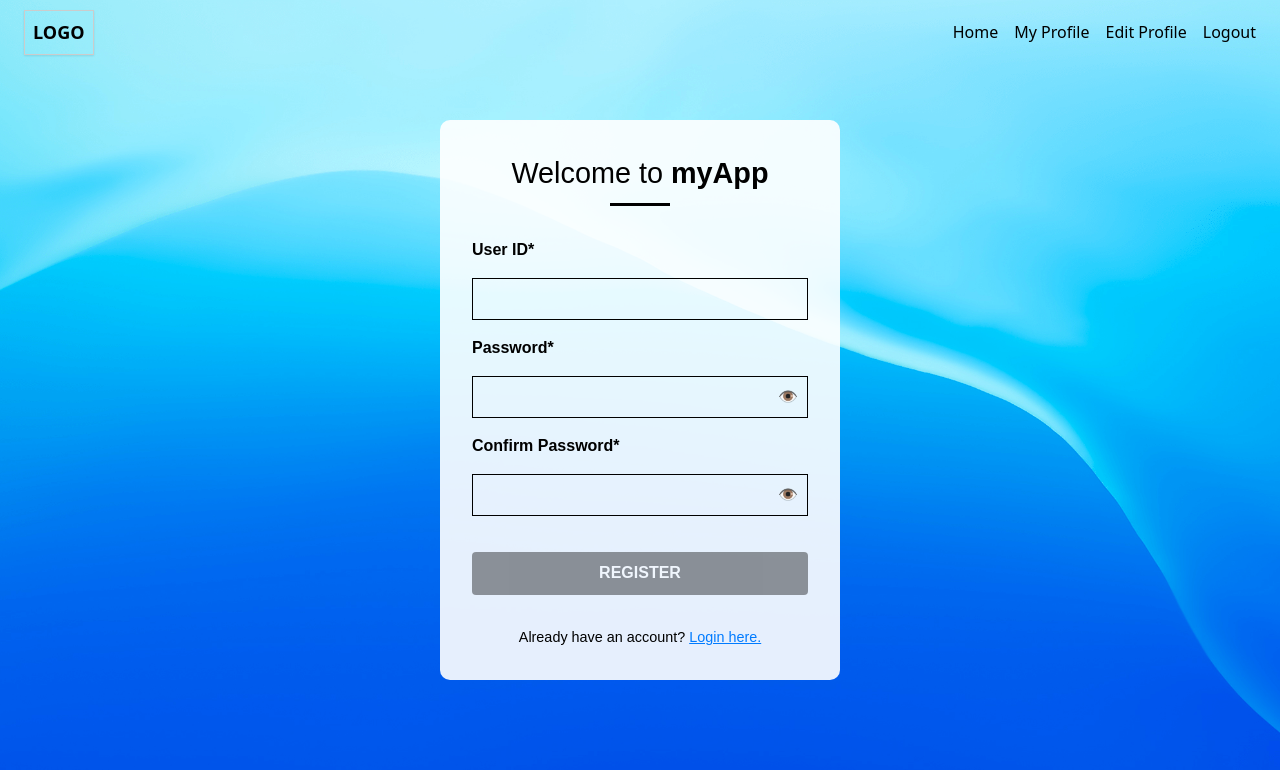
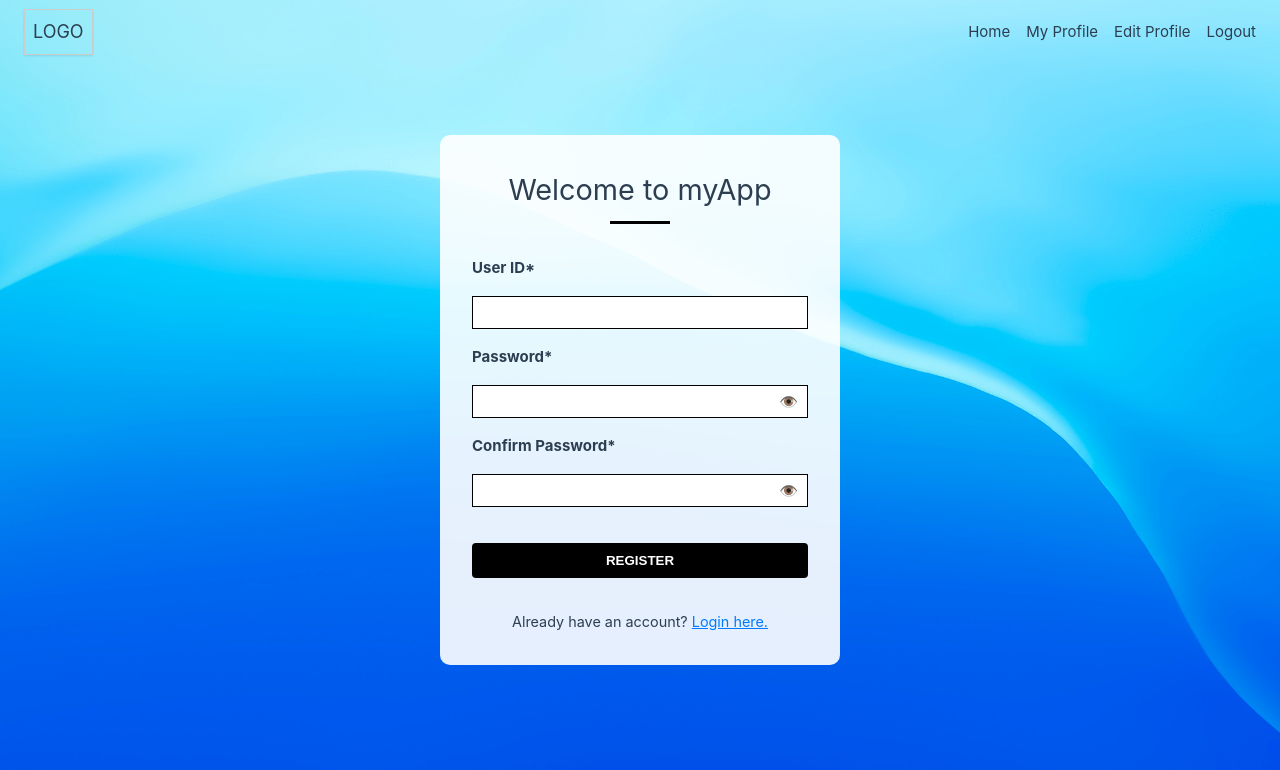
Before and after one commit to insomniaggwp/vue-convertium-test, a Vue app: page /register in a window 1280 px wide. Shown: the top 770 px of the page. Built offline with nearby package versions, Linux system fonts and the light colour scheme.

Commit message:
remove tailwind and vuetify

```diff
--- a/postcss.config.js
+++ /dev/null
@@ -1,6 +0,0 @@
-export default {
-  plugins: {
-    tailwindcss: {},
-    autoprefixer: {},
-  },
-};
--- a/src/assets/base.css
+++ b/src/assets/base.css
@@ -84,3 +84,8 @@ body {
   -webkit-font-smoothing: antialiased;
   -moz-osx-font-smoothing: grayscale;
 }
+
+a {
+  text-decoration: none;
+  color: unset;
+}
--- a/src/components/ErrorTooltip.vue
+++ b/src/components/ErrorTooltip.vue
@@ -1,7 +1,10 @@
 <template>
-  <div class="error-tooltip">
-    <em>{{ message }}</em>
-  </div>
+  <transition
+    enter-active-class="fade-in"
+    leave-active-class="fade-out"
+  >
+    <div v-if="visible" class="error-tooltip">{{ message }}</div>
+  </transition>
 </template>
 
 <style scoped>
@@ -23,7 +26,7 @@
   transition: opacity 0.3s ease;
   font-style: italic;
   box-shadow: 0 2px 6px rgba(0,0,0,0.2);
-  animation: slide-up-fade 0.5s ease forwards;
+  /* animation: slide-up-fade 0.5s ease forwards; */
 }
 
 /* Optional: triangle arrow */
@@ -38,6 +41,14 @@
   border-color: transparent transparent #f44336 transparent;
 }
 
+.fade-in {
+  animation: slide-up-fade 0.5s ease forwards;
+}
+
+.fade-out {
+  animation: slide-down-fade 0.5s ease forwards;
+}
+
 /* Animation */
 @keyframes slide-up-fade {
   0% {
@@ -50,8 +61,19 @@
   }
 }
 
+@keyframes slide-down-fade {
+  0% {
+    opacity: 1;
+    transform: translate(-50%, 0);
+  }
+  100% {
+    opacity: 0;
+    transform: translate(-50%, 10px);
+  }
+}
+
 </style>
 
 <script setup>
-  defineProps({ message: String})
+  defineProps({ message: String, visible: Boolean })
 </script>
--- a/src/layouts/AuthLayout.vue
+++ b/src/layouts/AuthLayout.vue
@@ -19,7 +19,6 @@
   display: flex;
   justify-content: center;
   align-items: center;
-  font-family: sans-serif;
 }
 
 .auth-container {
--- a/src/layouts/BaseLayout.vue
+++ b/src/layouts/BaseLayout.vue
@@ -56,6 +56,12 @@ function goToDashboard() {
   min-height: 100vh;
   display: flex;
   flex-direction: column;
+}
+
+button {
+  all: unset;
+  cursor: pointer;
+  font: inherit;
 }
 
 .header {
--- a/src/plugins/vuetify.js
+++ /dev/null
@@ -1,13 +0,0 @@
-// src/plugins/vuetify.js
-import 'vuetify/styles'
-import { createVuetify } from 'vuetify'
-import { aliases, mdi } from 'vuetify/iconsets/mdi'
-import '@mdi/font/css/materialdesignicons.css'
-
-export default createVuetify({
-  icons: {
-    defaultSet: 'mdi',
-    aliases,
-    sets: { mdi },
-  },
-})
--- a/src/style.css
+++ b/src/style.css
@@ -1,8 +1,4 @@
-@tailwind base;
-@tailwind components;
-@tailwind utilities;
-
-:root {
+/* :root {
   font-family: system-ui, Avenir, Helvetica, Arial, sans-serif;
   line-height: 1.5;
   font-weight: 400;
@@ -28,4 +24,4 @@ button:disabled {
   opacity: 0.4;
   cursor: not-allowed;
   pointer-events: none;
-}
+} */
--- a/src/views/LoginPage.vue
+++ b/src/views/LoginPage.vue
@@ -27,7 +27,7 @@
       </p>
     </form>
 
-    <ErrorTooltip v-if="error !== ''" :message="error" />
+    <ErrorTooltip :visible="error !== ''" :message="error" />
   </AuthLayout>
 </template>
 
--- a/src/views/RegisterPage.vue
+++ b/src/views/RegisterPage.vue
@@ -33,7 +33,7 @@
       </p>
     </form>
 
-    <ErrorTooltip v-if="error !== ''" :message="error" />
+    <ErrorTooltip :visible="error !== ''" :message="error" />
   </AuthLayout>
 </template>
 
--- a/tailwind.config.js
+++ /dev/null
@@ -1,11 +0,0 @@
-/** @type {import('tailwindcss').Config} */
-export default {
-  content: [
-    "./index.html",
-    "./src/**/*.{vue,js,ts,jsx,tsx}",
-  ],
-  theme: {
-    extend: {},
-  },
-  plugins: [],
-}
```
Also changed, not shown: package.json (+2 -7 lines), src/main.js (+1 -6 lines), 1 other file (tests, documents, lock files or other folders).
